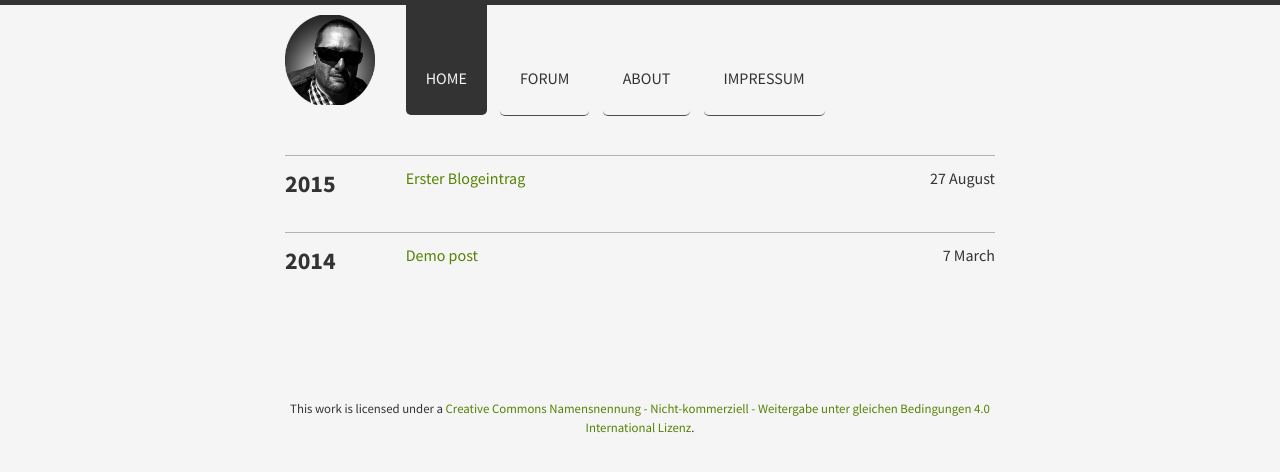
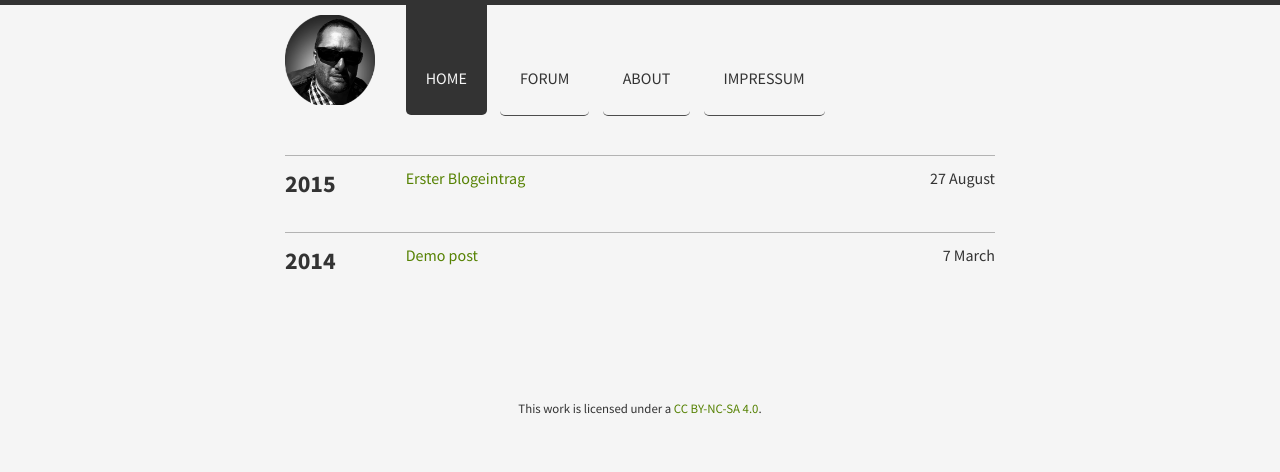
Before and after one commit to netbuk/netbuk.github.io, a Jekyll site: the page built from index.html, in a window 1280 px wide. Shown: the top 472 px of the page. Built offline with Jekyll 4.4.1, drawn with Linux system fonts in a browser that asks for light colours; nearby versions of some CDN libraries; Markdown is read by kramdown in place of the engine named in the settings.

```diff
--- a/_data/links.yml
+++ b/_data/links.yml
@@ -3,7 +3,6 @@
 
 - url: http://forum.netbuk.dk
   title: Forum
-  target: _blank
 
 - url: /about
   title: About
--- a/_layouts/default.html
+++ b/_layouts/default.html
@@ -18,7 +18,7 @@
 
       <footer>
         <p>
-          This work is licensed under a <a rel="license" href="http://creativecommons.org/licenses/by-nc-sa/4.0/deed.de"> Creative Commons Namensnennung - Nicht-kommerziell - Weitergabe unter gleichen Bedingungen 4.0 International Lizenz</a>.
+          This work is licensed under a <a rel="license" href="http://creativecommons.org/licenses/by-nc-sa/4.0/deed.de">CC BY-NC-SA 4.0</a>.
         </p>
       </footer>
     </div>
```
